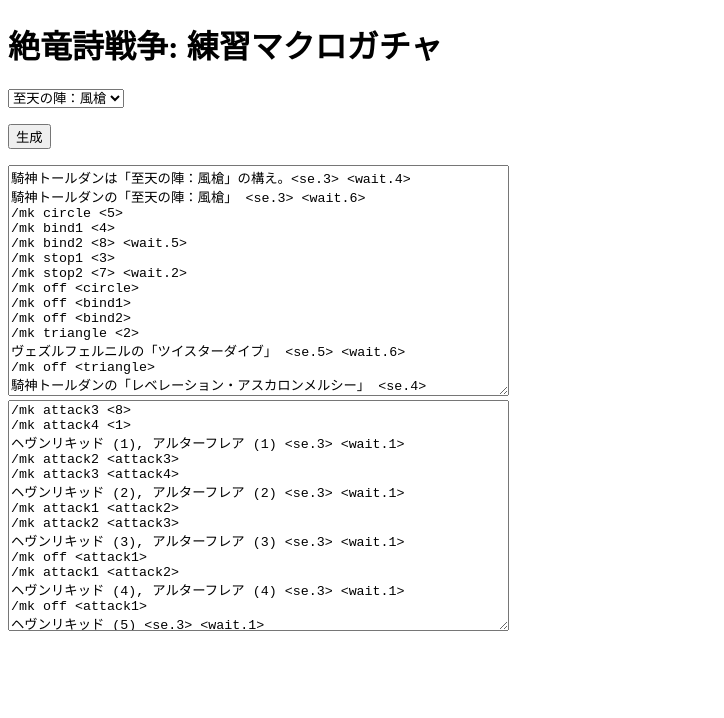
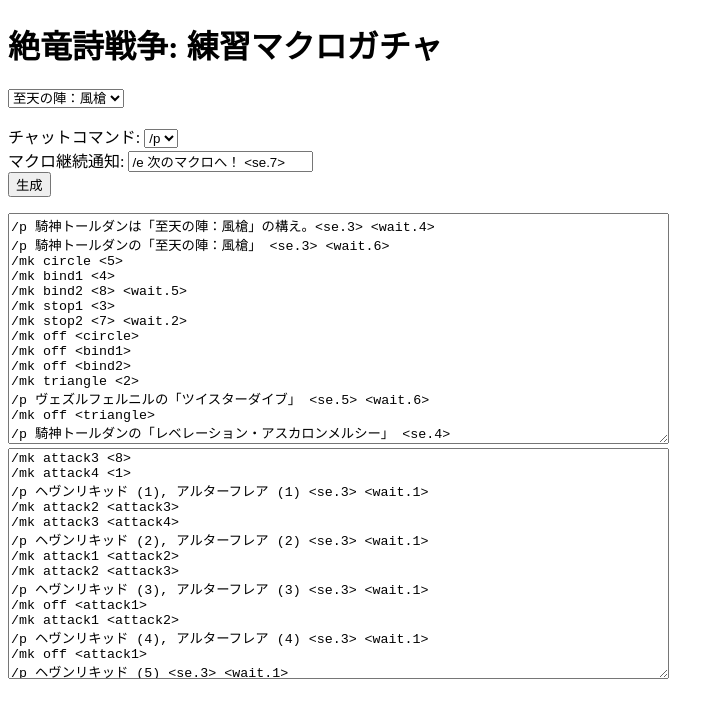
Before and after one commit to mfakane/dc1524y, a Preact app: page / in a window 1280 px wide. Shown: the top 718 px of the page, without its empty margins (0-724 px from the left). Built offline with nearby package versions, Linux system fonts and the light colour scheme.

Commit message:
チャットコマンドとマクロ継続通知の設定を追加

```diff
--- a/src/app.tsx
+++ b/src/app.tsx
@@ -1,6 +1,7 @@
 import { Fragment, FunctionComponent } from "preact";
 import { useState } from "preact/hooks";
-import WrathOfTheHeavens from "./thordan2/woth/woth";
+import DeathOfTheHeavens from "./thordan2/doth";
+import WrathOfTheHeavens from "./thordan2/woth";
 
 type Phase = "woth" | "doth";
 
@@ -18,7 +19,7 @@ export const App: FunctionComponent = () => {
         <option value={"doth" as Phase}>至天の陣：死刻</option>
       </select>
       {phase === "woth" && <WrathOfTheHeavens />}
-      {phase === "doth" && <p>まだないよ</p>}
+      {phase === "doth" && <DeathOfTheHeavens />}
     </Fragment>
   );
 };
--- /dev/null
+++ b/src/marker.ts
@@ -0,0 +1,18 @@
+type Marker =
+  | "circle"
+  | "triangle"
+  | "square"
+  | "plus"
+  | "attack1"
+  | "attack2"
+  | "attack3"
+  | "attack4"
+  | "attack5"
+  | "bind1"
+  | "bind2"
+  | "bind3"
+  | "stop1"
+  | "stop2"
+  | "off";
+
+export default Marker;
--- /dev/null
+++ b/src/thordan2/doth.tsx
@@ -0,0 +1,24 @@
+import { FunctionComponent } from "preact";
+import { useState } from "preact/hooks";
+import RandomBag from "@/randomBag.js";
+import Marker from "@/marker.js";
+
+const generate = () => {
+  return [``];
+};
+
+const DeathOfTheHeavens: FunctionComponent = () => {
+  const [text, setText] = useState(generate());
+  return (
+    <form onSubmit={(e) => e.preventDefault()}>
+      <p>
+        <button onClick={() => setText(generate())}>生成</button>
+      </p>
+      <textarea readonly rows={15} cols={80}>
+        {text[0]}
+      </textarea>
+    </form>
+  );
+};
+
+export default DeathOfTheHeavens;
--- a/src/thordan2/woth/woth.tsx
+++ b/src/thordan2/woth.tsx
@@ -1,6 +1,7 @@
 import { FunctionComponent } from "preact";
 import { useState } from "preact/hooks";
-import RandomBag from "../../randomBag.js";
+import RandomBag from "@/randomBag.js";
+import Marker from "@/marker.js";
 
 type PrimaryTargetKind =
   | "skywardLeap"
@@ -13,24 +14,8 @@ type SecondaryTargetKind =
   | "thunderStruck"
   | undefined;
 type TargetKind = PrimaryTargetKind | SecondaryTargetKind;
-type Marker =
-  | "circle"
-  | "triangle"
-  | "square"
-  | "plus"
-  | "attack1"
-  | "attack2"
-  | "attack3"
-  | "attack4"
-  | "attack5"
-  | "bind1"
-  | "bind2"
-  | "bind3"
-  | "stop1"
-  | "stop2"
-  | "off";
 
-const generate = () => {
+const generate = (prefix: string, continuation: string) => {
   const primaryBag = new RandomBag<PrimaryTargetKind>([
     "skywardLeap",
     "spiralPierce",
@@ -86,8 +71,8 @@ const generate = () => {
 
   return [
     `
-騎神トールダンは「至天の陣：風槍」の構え。<se.3> <wait.4>
-騎神トールダンの「至天の陣：風槍」 <se.3> <wait.6>
+${prefix}騎神トールダンは「至天の陣：風槍」の構え。<se.3> <wait.4>
+${prefix}騎神トールダンの「至天の陣：風槍」 <se.3> <wait.6>
 /mk circle ${playersByMarker.get("circle")}
 /mk bind1 ${playersByMarker.get("bind1")}
 /mk bind2 ${playersByMarker.get("bind2")} <wait.5>
@@ -97,41 +82,62 @@ const generate = () => {
 /mk off <bind1>
 /mk off <bind2>
 /mk triangle ${playersByMarker.get("triangle")}
-ヴェズルフェルニルの「ツイスターダイブ」 <se.5> <wait.6>
+${prefix}ヴェズルフェルニルの「ツイスターダイブ」 <se.5> <wait.6>
 /mk off <triangle>
-騎神トールダンの「レベレーション・アスカロンメルシー」 <se.4>
+${prefix}騎神トールダンの「レベレーション・アスカロンメルシー」 <se.4>
+${continuation}
 `.trim(),
     `
 /mk attack3 ${playersByMarker.get("attack3")}
 /mk attack4 ${playersByMarker.get("attack4")}
-ヘヴンリキッド (1), アルターフレア (1) <se.3> <wait.1>
+${prefix}ヘヴンリキッド (1), アルターフレア (1) <se.3> <wait.1>
 /mk attack2 <attack3>
 /mk attack3 <attack4>
-ヘヴンリキッド (2), アルターフレア (2) <se.3> <wait.1>
+${prefix}ヘヴンリキッド (2), アルターフレア (2) <se.3> <wait.1>
 /mk attack1 <attack2>
 /mk attack2 <attack3>
-ヘヴンリキッド (3), アルターフレア (3) <se.3> <wait.1>
+${prefix}ヘヴンリキッド (3), アルターフレア (3) <se.3> <wait.1>
 /mk off <attack1>
 /mk attack1 <attack2>
-ヘヴンリキッド (4), アルターフレア (4) <se.3> <wait.1>
+${prefix}ヘヴンリキッド (4), アルターフレア (4) <se.3> <wait.1>
 /mk off <attack1>
-ヘヴンリキッド (5) <se.3> <wait.1>
-聖騎士グリノーの「エンプティディメンション」 <se.4>`.trim(),
+${prefix}ヘヴンリキッド (5) <se.3> <wait.1>
+${prefix}聖騎士グリノーの「エンプティディメンション」 <se.4>`.trim(),
   ];
 };
 
 const WrathOfTheHeavens: FunctionComponent = () => {
-  const [text, setText] = useState(generate());
+  const [prefix, setPrefix] = useState("/p ");
+  const [continuation, setContinuation] = useState("/e 次のマクロへ！ <se.7>");
+  const [text, setText] = useState(generate(prefix, continuation));
   return (
     <form onSubmit={(e) => e.preventDefault()}>
       <p>
-        <button onClick={() => setText(generate())}>生成</button>
+        チャットコマンド:{" "}
+        <select
+          value={prefix}
+          onChange={(e) => setPrefix(e.currentTarget.value)}
+        >
+          <option value="/p ">/p </option>
+          <option value="/e ">/e </option>
+        </select>
+        <br />
+        マクロ継続通知:{" "}
+        <input
+          value={continuation}
+          autocomplete="off"
+          onChange={(e) => setContinuation(e.currentTarget.value)}
+        />
+        <br />
+        <button onClick={() => setText(generate(prefix, continuation))}>
+          生成
+        </button>
       </p>
-      <textarea readonly rows={15} cols={60}>
+      <textarea readonly rows={15} cols={80}>
         {text[0]}
       </textarea>
       <br />
-      <textarea readonly rows={15} cols={60}>
+      <textarea readonly rows={15} cols={80}>
         {text[1]}
       </textarea>
     </form>
```
Also changed, not shown: src/nidhogg/nidhogg.ts (deleted), 3 other files (tests, documents, lock files or other folders).
